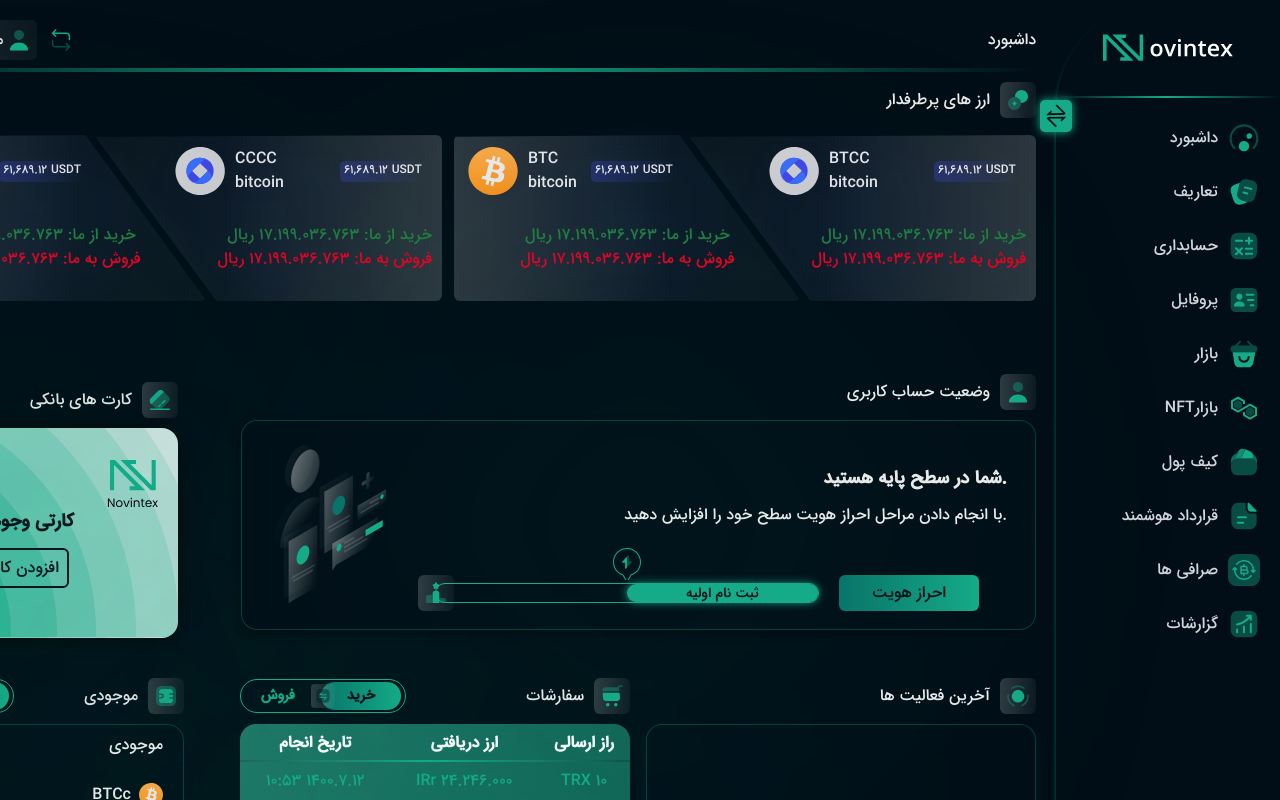
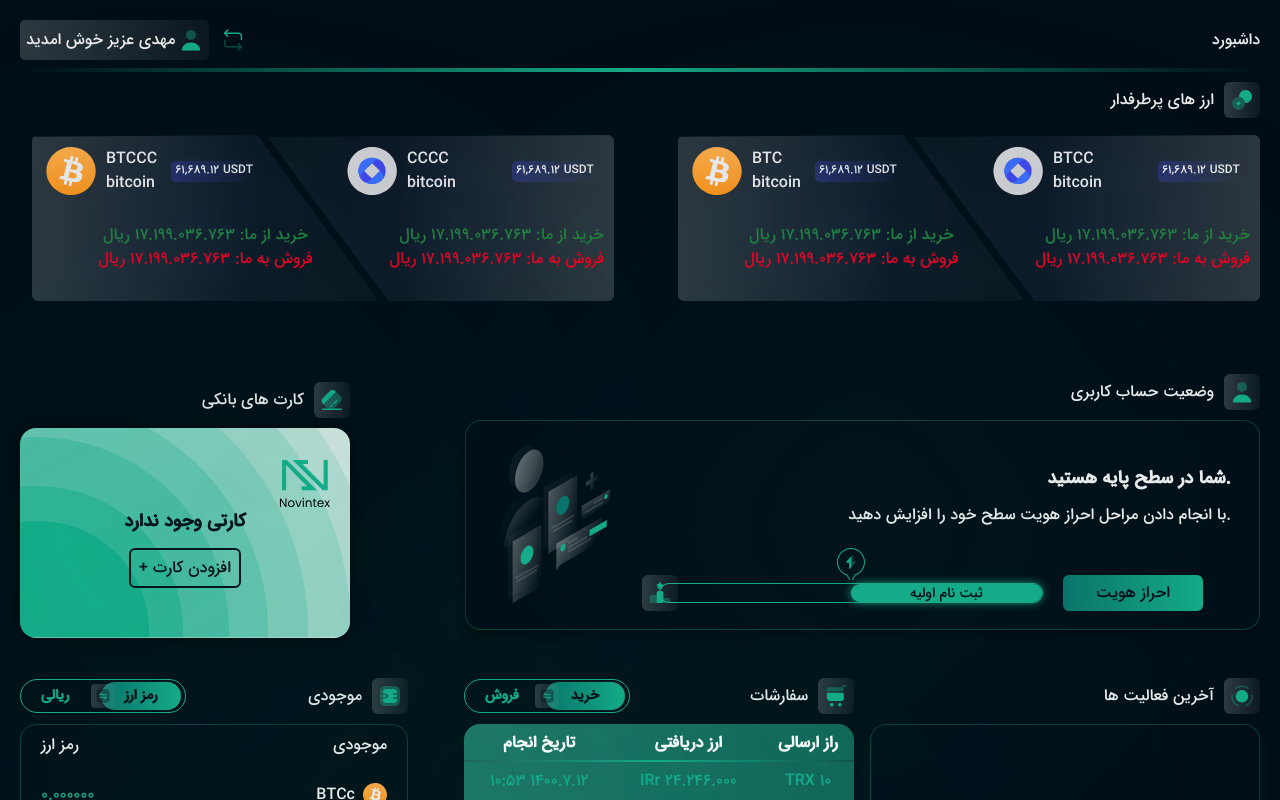
Before and after one commit to danyalbani240/dashboard, a Nuxt app: page / in a window 1280 px wide. Shown: the top 800 px of the page. Built offline with nearby package versions, Linux system fonts and the light colour scheme.

Commit message:
making the sidebar be prop active

```diff
--- a/components/TheSidebar.vue
+++ b/components/TheSidebar.vue
@@ -1,9 +1,8 @@
 <template>
   <div class="bg-primary">
 
-      <the-sidebar-toggler />
 
-    <nav :class="{'w-56' : isOpen,'w-0' : !isOpen}" class="h-full min-h-screen flex flex-col relative bg-primary overflow-x-hidden">
+    <nav :class="{'w-56' : !closed,'w-0' : closed}" class="h-full min-h-screen flex flex-col relative bg-primary overflow-x-hidden">
       <div class="navicon relative">
         <img
           class="mx-auto px-9 py-8"
@@ -42,7 +41,6 @@ export default {
   },
   data() {
     return {
-      isOpen: true,
       navItems: [
         {
           name: "داشبورد",
@@ -141,24 +139,7 @@ nav {
     rgba(1, 14, 23, 0) 100%
   );
 }
-.toggle{
- width: 32px;
-height: 32px;
-background: #15AB89;
-box-shadow: 0px 0px 10px #15AB89;
-border-radius: 5px;
-position: absolute;
-top: 100px;
-z-index: 20;
-transform: translateX(-50%);
-  transition: all 0.4s ease-in;
 
-}
-.toggle.closed{
-  transform: translateX(-100%);
-  transition: all 0.4s ease-in;
-
-}
 @media only screen and (max-width: 1024px) {
 }
 
```
